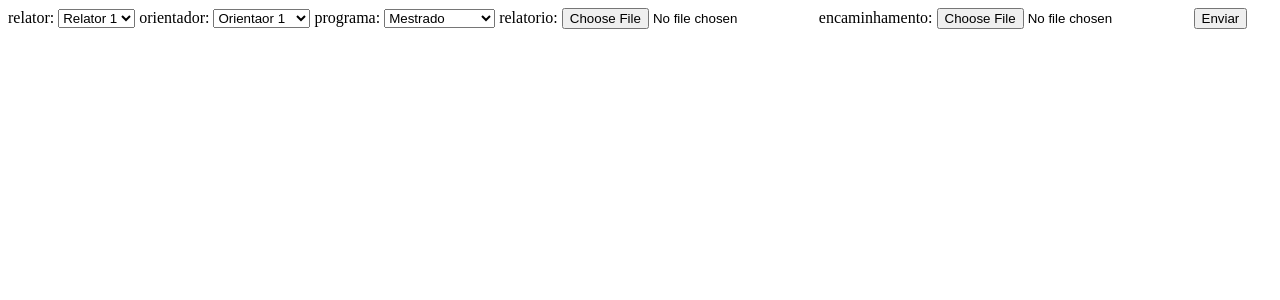
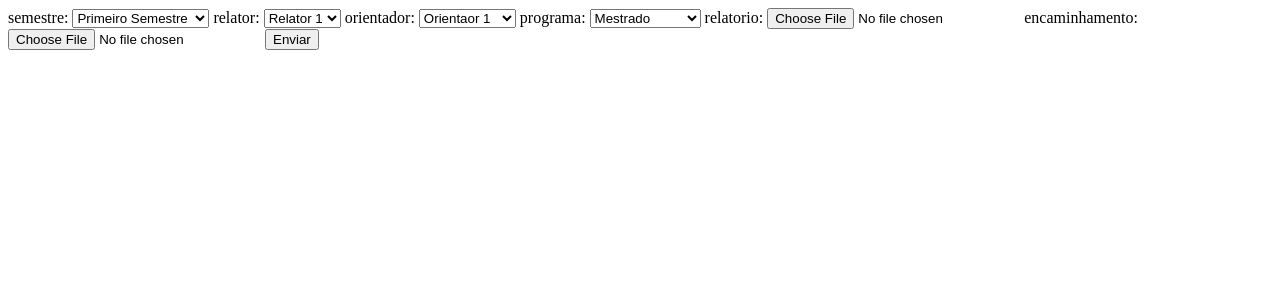
Before and after one commit to iagsti/sispos, a Django app: page /report/new in a window 1280 px wide. Shown: the top 300 px of the page. Run offline with Django 3.2, Linux system fonts and the light colour scheme; the visitor is signed in with stand-in values (Sample User, id 1); parts of the project's set-up code (start-up, migrations or seed data) failed here and were passed over.

Commit message:
Acrescenta o campo semestre no template do formulário - issue #6

```diff
--- a/sispos/report/templates/report_form.html
+++ b/sispos/report/templates/report_form.html
@@ -1,5 +1,9 @@
 <form action="./new" enctype="multipart/form-data" method="post">
     {% csrf_token %}
+
+    {{ form.semestre.label_tag }}
+    {{ form.semestre.errors }}
+    {{ form.semestre }}
 
     {{ form.relator.label_tag }}
     {{ form.relator.errors }}
```
Also changed, not shown: sispos/report/tests/test_report_new.py (+1 -1 lines).
